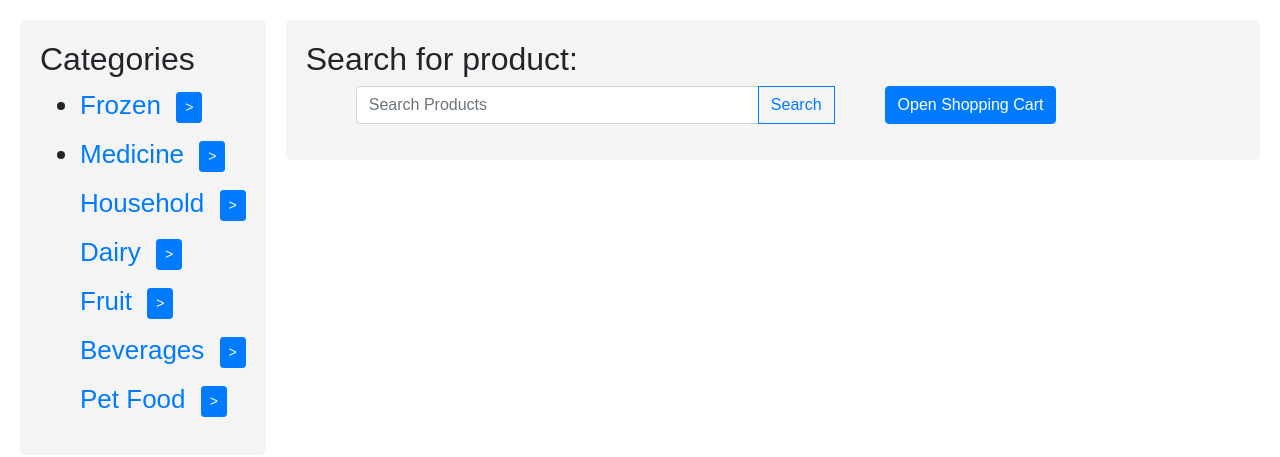
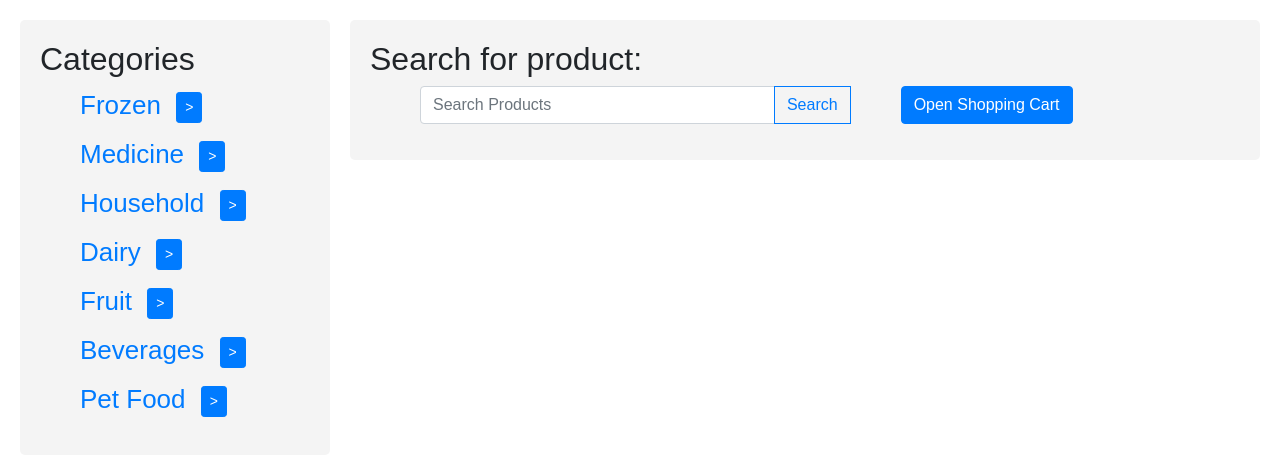
Before and after one commit to AfizM/Online-Grocery-Store, a PHP site: page / in a window 1280 px wide. Shown: the part 104-561 px from the top of the page. Run offline with PHP 8.4, Linux system fonts and the light colour scheme; data that the repository does not hold is empty.

Commit message:
Updated cards

```diff
--- a/index.css
+++ b/index.css
@@ -29,10 +29,10 @@ body {
   margin: 0;
   padding: 20px;
   margin-right: 20px;
-
   background-color: #f4f4f4;
   border-radius: 5px;
   max-height: 100%;
+  width: 25%;
 }
 .main-content {
   padding: 20px;
@@ -57,7 +57,7 @@ body {
   margin-left: 50px;
 }
 
-.card {
+/* .card {
   width: 20%;
 }
 .cards {
@@ -65,7 +65,7 @@ body {
   flex-direction: row;
   flex-wrap: wrap;
   gap: 20px;
-}
+} */
 
 .cardBorder {
   border-color: black;
@@ -95,14 +95,13 @@ img {
 .card {
   display: flex; /* Use flexbox */
   flex-direction: column; /* Stack elements vertically */
-  width: 20%;
+  /* width: 20%; */
 }
 
 .card-body {
-  flex-grow: 1; /* Allow the body to grow to fill the remaining space */
-  display: flex; /* Use flexbox */
-  flex-direction: column; /* Stack elements vertically */
-  justify-content: space-between; /* Space items evenly along the vertical axis */
+  display: flex;
+  flex-direction: column;
+  justify-content: space-between;
 }
 
 .btn-primary {
--- a/index.js
+++ b/index.js
@@ -82,26 +82,24 @@ function getCartItems() {
             // Clear previous cart items
             $('#cartItemsContainer').empty();
             response.forEach(function(item) {
-                console.log(item.productId);
-                var html = '<div class="card-modal">';
-                html += '<div class="card-modal-body">';
-                html += '<div class="productimage">';
-                html += '<img src="img/' + item.productImage + '" class="card-img" alt="' + item.productName + '" />';
-                html += '</div>';
-                html += '<h5 class="card-title">' + item.productName + '</h5>';
-                html += '<p class="card-text"><strong>Price: </strong>$' + item.productPrice + '</p>';
-                html += '<p class="card-text"><strong>Unit Quantity: </strong>' + item.unitQuantity + '</p>';
-                html += '<p class="card-text"><strong>Quantity: </strong>' + item.quantity + '</p>';
-                html += '<div class="input-group">';
-                html += '<input type="number" id="quantityInput_' + item.productId + '" class="form-control" value="' + item.quantity + '">';
-                html += '<div class="input-group-append">';
-                html += '<button class="btn btn-primary" type="button" onclick="updateCartItemQuantity(' + item.productId + ', document.getElementById(\'quantityInput_' + item.productId + '\').value)">Update Quantity</button>';
-                html += '</div>';
-                html += '</div>';
-                html += '<button type="button" class="btn btn-danger" onclick="removeFromCart(' + item.productId + ')">Remove Item</button>';
-                html += '</div>';
-                html += '</div>';
-                $('#cartItemsContainer').append(html);
+                var cardHtml = '<div class="card mb-3">';
+                cardHtml += '<img src="img/' + item.productImage + '" class="card-img-top" alt="' + item.productName + '">';
+                cardHtml += '<div class="card-body">';
+                cardHtml += '<h5 class="card-title">' + item.productName + '</h5>';
+                cardHtml += '<p class="card-text"><strong>Price: </strong>$' + item.productPrice + '</p>';
+                cardHtml += '<p class="card-text"><strong>Unit Quantity: </strong>' + item.unitQuantity + '</p>';
+                cardHtml += '<p class="card-text"><strong>Quantity: </strong>' + item.quantity + '</p>';
+                cardHtml += '<div class="input-group">';
+                cardHtml += '<input type="number" id="quantityInput_' + item.productId + '" class="form-control" value="' + item.quantity + '">';
+                cardHtml += '<div class="input-group-append">';
+                cardHtml += '<button class="btn btn-primary" type="button" onclick="updateCartItemQuantity(' + item.productId + ', document.getElementById(\'quantityInput_' + item.productId + '\').value)">Update Quantity</button>';
+                cardHtml += '</div>';
+                cardHtml += '</div>';
+                cardHtml += '<button type="button" class="btn btn-danger" onclick="removeFromCart(' + item.productId + ')">Remove Item</button>';
+                cardHtml += '</div>';
+                cardHtml += '</div>';
+
+                $('#cartItemsContainer').append(cardHtml);
                 totalPrice += parseFloat(item.productPrice) * parseInt(item.quantity);
             });
             $('#totalPriceContainer').text('Total Price: $' + totalPrice.toFixed(2));
@@ -111,6 +109,7 @@ function getCartItems() {
         }
     });
 }
+
 
 function getCartEmpty() {
     $.ajax({
--- a/index.php
+++ b/index.php
@@ -13,11 +13,12 @@
             <h1>Online Grocery Store</h1>
          </div>
       </header>
+      <!-- Categories -->
       <div class="catcontainer">
       <div class="categories">
          <h2>Categories</h2>
          <ul>
-            <li>
+
                <div class="category">
                   <a href="#" class="category-link Frozen">Frozen</a>
                   <button class="btn btn-primary btn-sm ml-2" onclick="toggleSubcategories(this)">></button>
@@ -30,8 +31,8 @@
                      <li><a href="#" class="category-item">Tub Ice Cream 2 Litre</a></li>
                   </ul>
                </div>
-            </li>
-            <li>
+
+
                <div class="category">
                   <a href="#" class="category-link Medicine">Medicine</a>
                   <button class="btn btn-primary btn-sm ml-2" onclick="toggleSubcategories(this)">></button>
```
Also changed, not shown: get_products.php (+41 -34 lines).
